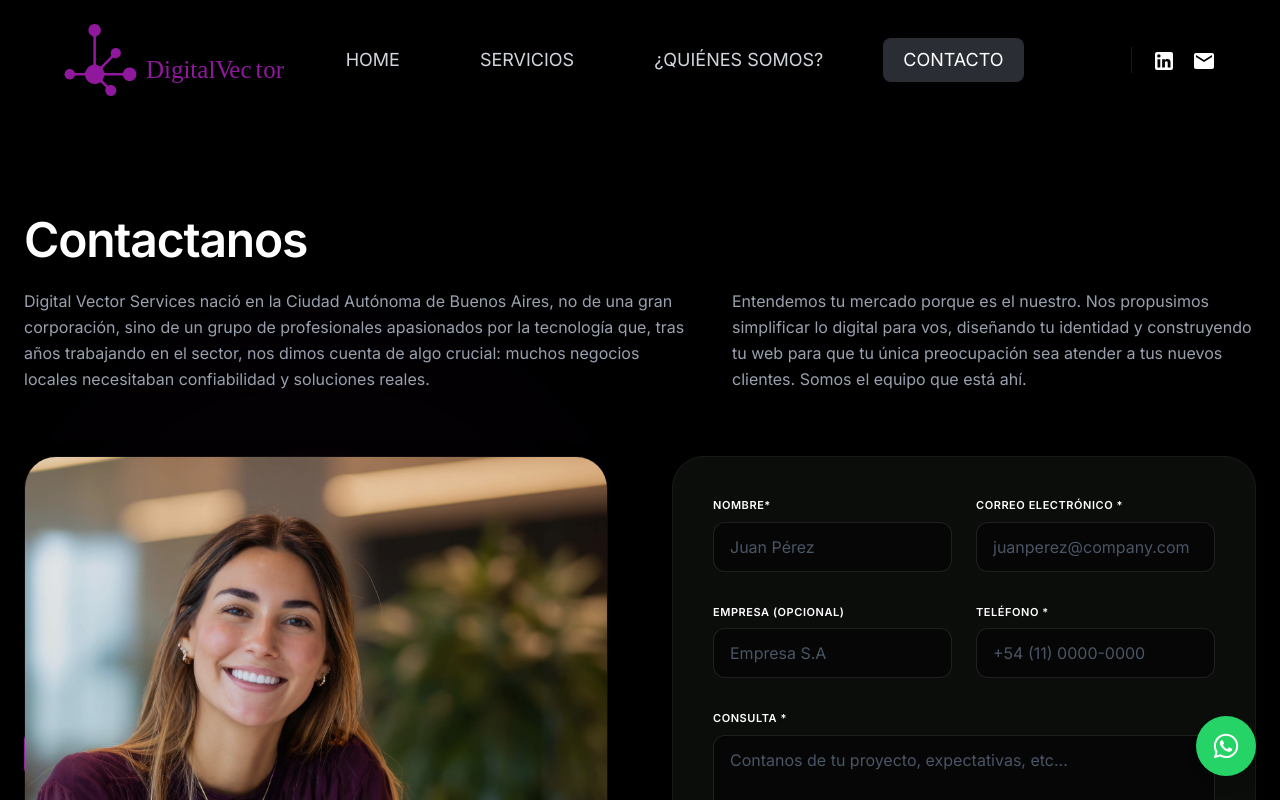
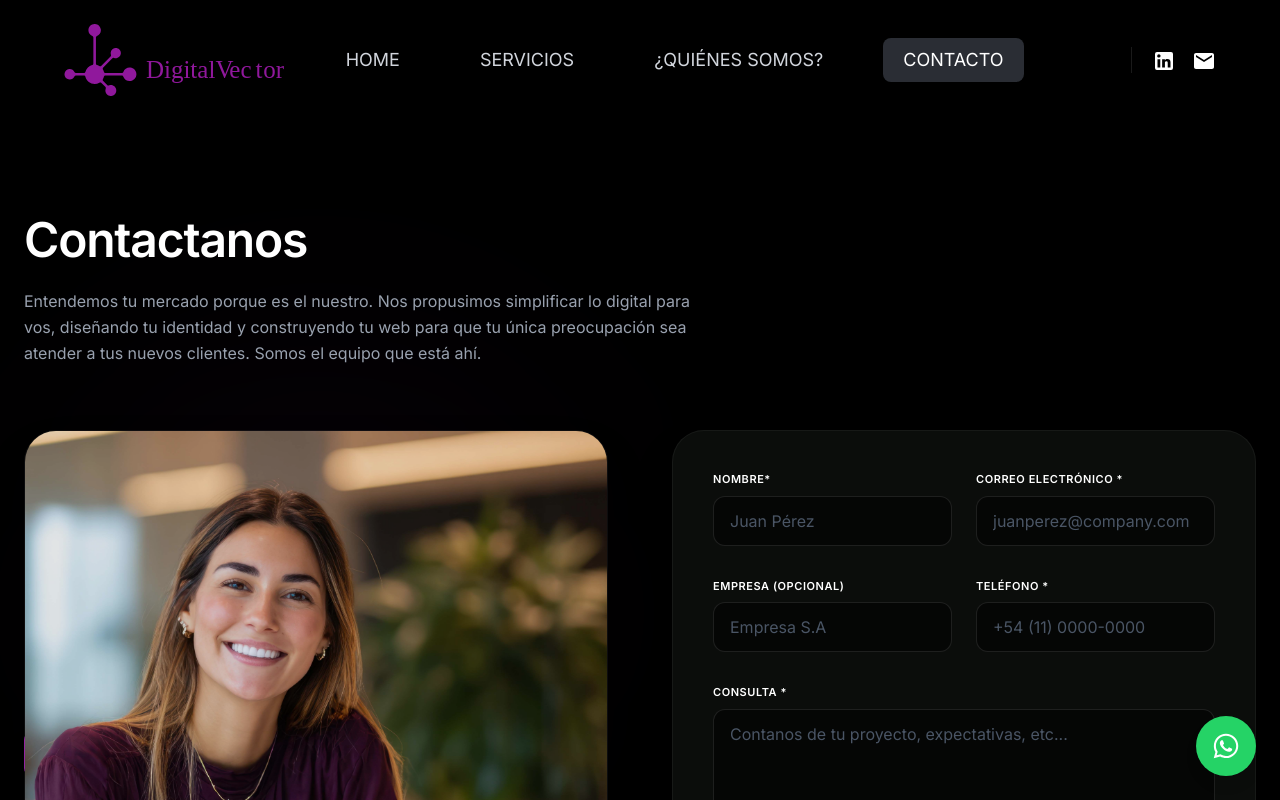
Before and after one commit to digitalvectorservices/web, a React (Vite) app: page /#/contact in a window 1280 px wide. Shown: the top 800 px of the page. Built offline with nearby package versions, Linux system fonts and the light colour scheme.

Commit message:
contacto

```diff
--- a/src/components/ContactSection.jsx
+++ b/src/components/ContactSection.jsx
@@ -32,14 +32,9 @@ export const ContactSection = () => {
       <div className="max-w-7xl mx-auto relative z-10">
         <div className="mb-16">
           <h2 className="text-4xl md:text-5xl font-bold text-white mb-6 tracking-tight">Contactanos</h2>
-          <div className="lg:flex gap-9">
-            <p className="d-flex  text-gray-400 max-w-2xl text-base leading-relaxed">
-              Digital Vector Services nació en la Ciudad Autónoma de Buenos Aires, no de una gran corporación, sino de un grupo de profesionales apasionados por la tecnología que, tras años trabajando en el sector, nos dimos cuenta de algo crucial: muchos negocios locales necesitaban confiabilidad y soluciones reales.
-            </p>
           <p className="text-gray-400 max-w-2xl text-base leading-relaxed lg:block hidden">
             Entendemos tu mercado porque es el nuestro. Nos propusimos simplificar lo digital para vos, diseñando tu identidad y construyendo tu web para que tu única preocupación sea atender a tus nuevos clientes. Somos el equipo que está ahí.
           </p>
-          </div>
         </div>
 
         <div className="grid grid-cols-1 lg:grid-cols-2 gap-12 lg:gap-16 items-stretch">
```
Lines whose indentation alone changed are shown as unchanged.
